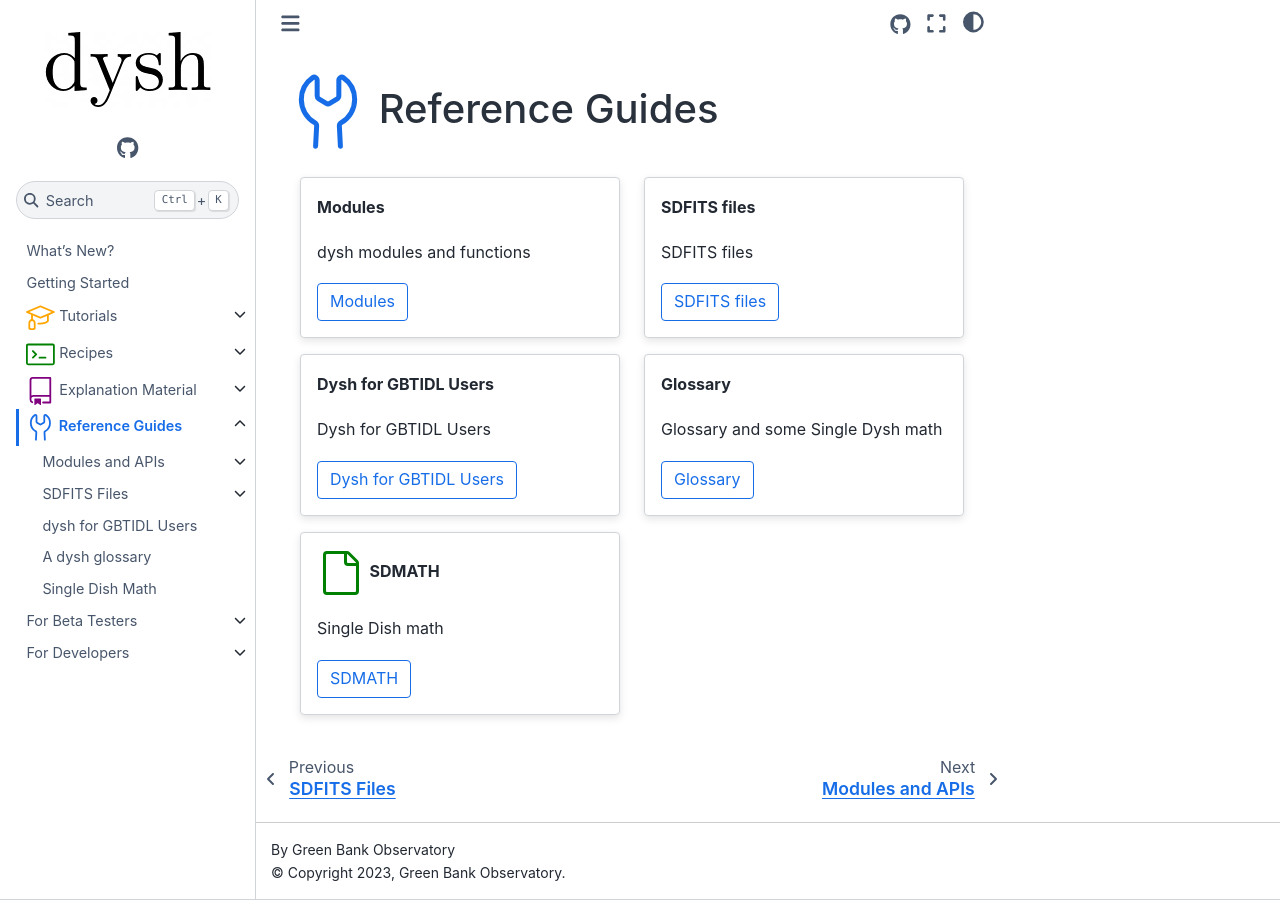
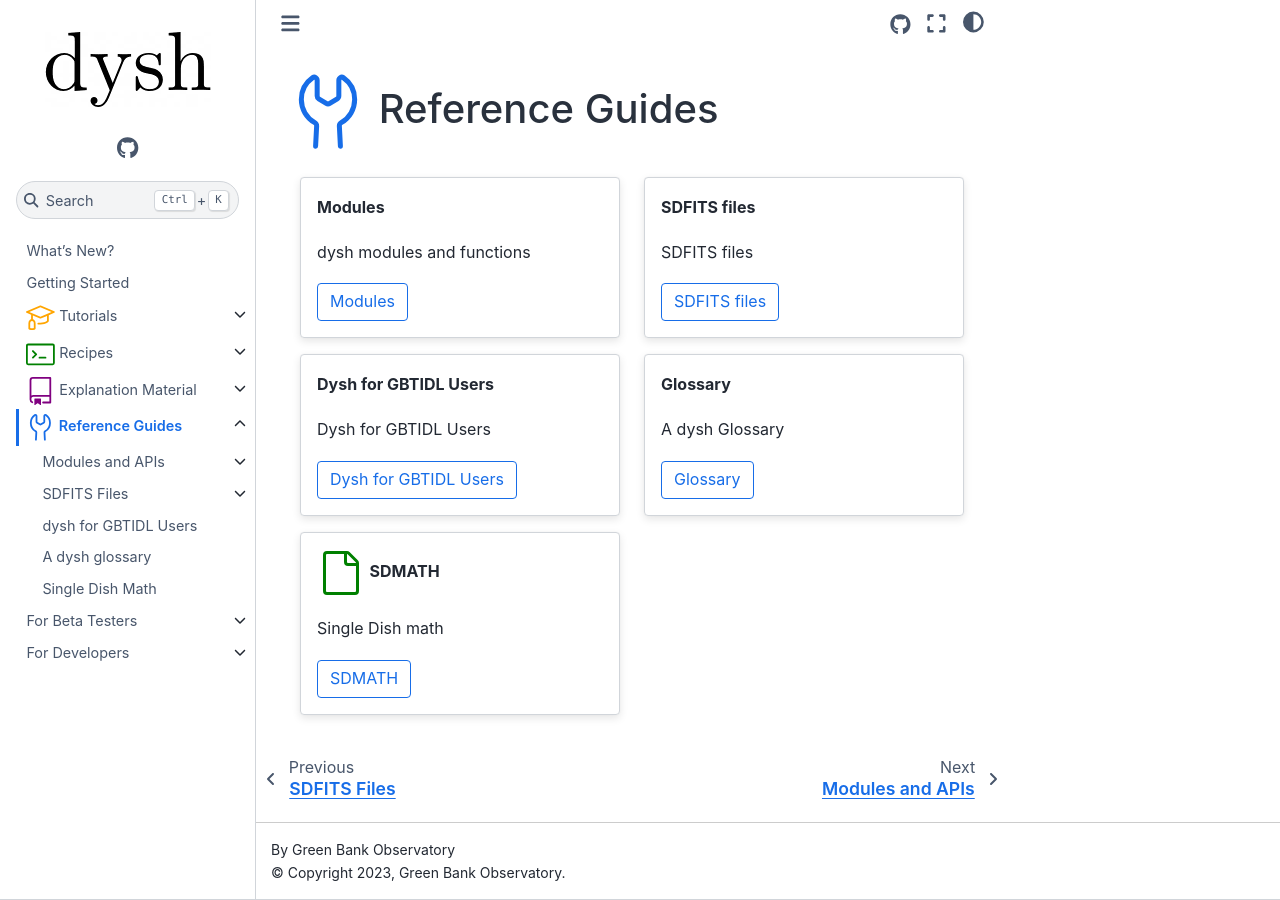
Before and after one commit to GreenBankObservatory/dysh, a Sphinx documentation site: the page built from docs/source/reference/index.rst, in a window 1280 px wide. Built offline with Sphinx 7.4.7 and the Sphinx Book theme 1.1.4, drawn with Linux system fonts in a browser that asks for light colours; pages that are not in the unit, such as notebooks, are missing from menus.

Commit message:
fix up index page

```diff
--- a/docs/source/reference/index.rst
+++ b/docs/source/reference/index.rst
@@ -63,7 +63,7 @@
 
         **Glossary**
 
-        Glossary and some Single Dysh math
+        A dysh Glossary
 
         .. button-link:: glossary.html
             :color: primary
```
